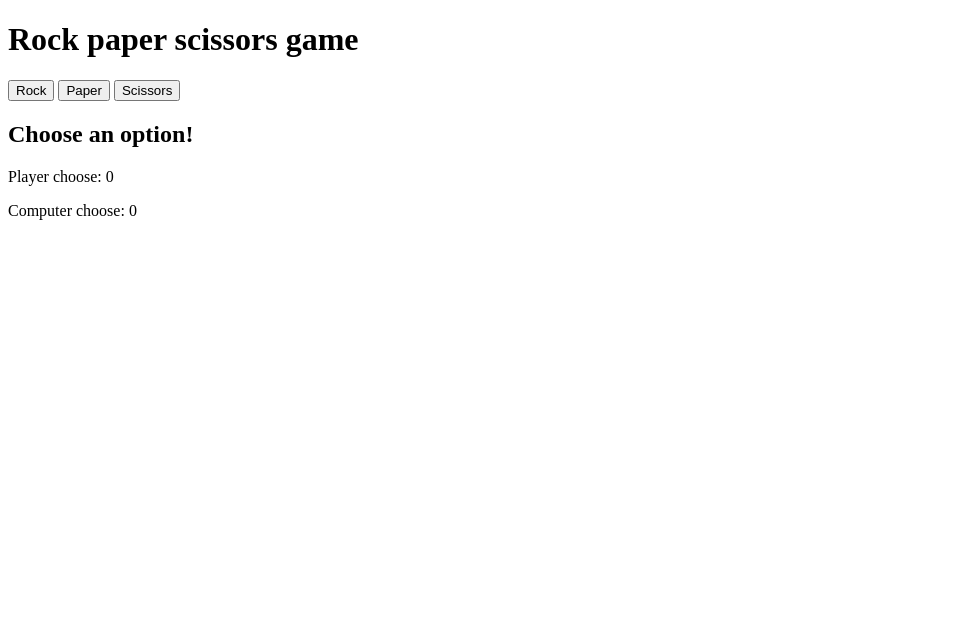
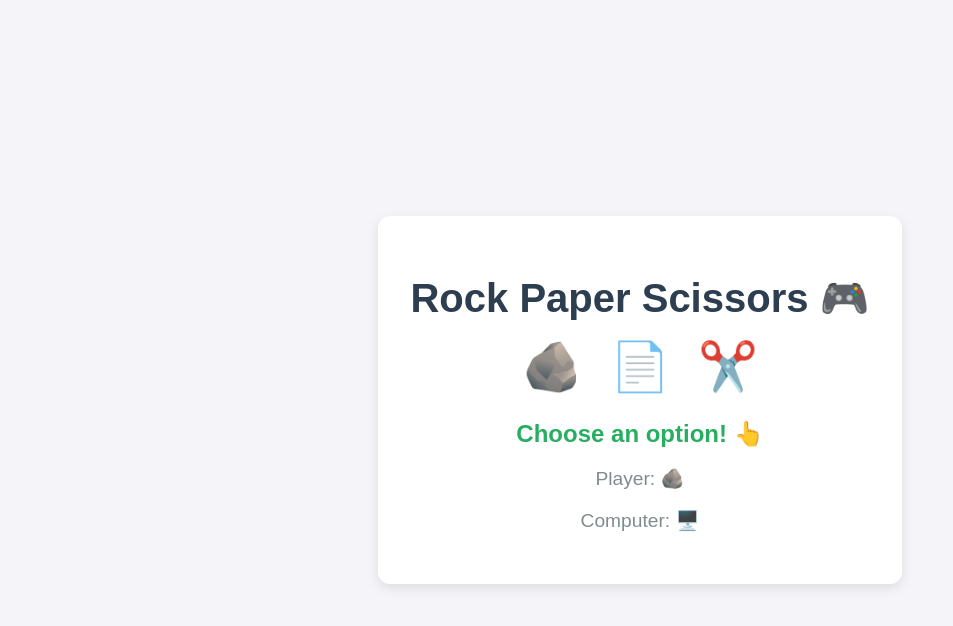
Before and after one commit to SatNarayanSah/Rock-paper-scissor-game, a plain HTML site: page rockpapaerscissors/index.html in a window 1280 px wide. Shown: the whole page, without its empty margins (0-953 px from the left). Drawn offline with Linux system fonts and the light colour scheme.

Commit message:
rock papaer sciossors

```diff
--- a/rockpapaerscissors/index.html
+++ b/rockpapaerscissors/index.html
@@ -3,20 +3,72 @@
   <head>
     <meta charset="UTF-8" />
     <meta name="viewport" content="width=device-width, initial-scale=1.0" />
-    <title>Rock paper Scissors | game</title>
+    <title>Rock Paper Scissors Game</title>
+    <style>
+      body {
+        font-family: 'Arial', sans-serif;
+        background-color: #f4f4f9;
+        color: #333;
+        display: flex;
+        justify-content: center;
+        align-items: center;
+        height: 100vh;
+        margin: 0;
+      }
+      .container {
+        text-align: center;
+        background: white;
+        padding: 2rem;
+        border-radius: 12px;
+        box-shadow: 0 4px 12px rgba(0, 0, 0, 0.1);
+      }
+      h1 {
+        font-size: 2.5rem;
+        margin-bottom: 1rem;
+        color: #2c3e50;
+      }
+      .choices {
+        display: flex;
+        justify-content: center;
+        gap: 1rem;
+        margin-bottom: 1.5rem;
+      }
+      .choice {
+        font-size: 3rem;
+        background: none;
+        border: none;
+        cursor: pointer;
+        transition: transform 0.2s ease;
+      }
+      .choice:hover {
+        transform: scale(1.1);
+      }
+      #result {
+        font-size: 1.5rem;
+        margin: 1rem 0;
+        font-weight: bold;
+        color: #27ae60;
+      }
+      .scores {
+        font-size: 1.2rem;
+        color: #7f8c8d;
+      }
+    </style>
   </head>
   <body>
-    <div>
-      <h1>Rock paper scissors game</h1>
-      <button class="choose" onclick="{playGame('Rock')}" id="rock">Rock</button>
-      <button class="choose" onclick="{playGame('Paper')}" id="paper">Paper</button>
-      <button class="choose" onclick="{playGame('Sciossors')}" id="scissors">
-        Scissors
-      </button>
+    <div class="container">
+      <h1>Rock Paper Scissors 🎮</h1>
+      <div class="choices">
+        <button class="choice" onclick="playGame('🪨')">🪨</button>
+        <button class="choice" onclick="playGame('📄')">📄</button>
+        <button class="choice" onclick="playGame('✂️')">✂️</button>
+      </div>
+      <h2 id="result">Choose an option! 👆</h2>
+      <div class="scores">
+        <p>Player: <span id="playerScore">🪨</span></p>
+        <p>Computer: <span id="computerScore">🖥️</span></p>
+      </div>
     </div>
-    <h2 id="result">Choose an option!</h2>
-    <p>Player choose: <span id="playerScore">0</span></p>
-    <p>Computer choose: <span id="computerScore">0</span></p>
 
     <script src="script.js"></script>
   </body>
--- a/rockpapaerscissors/script.js
+++ b/rockpapaerscissors/script.js
@@ -3,33 +3,37 @@ let computerMoveShow = document.querySelector('#computerScore');
       let showResult = document.querySelector('#result');
 
       function playGame(playerMove) {
+        // Generate a random number to determine the computer's move
         let randomNumber = Math.random();
-  let computerMove = "";
+        let computerMove = '';
 
         if (randomNumber > 0 && randomNumber < 1 / 3) {
-    computerMove = "Rock";
+          computerMove = '🪨'; // Rock
         } else if (randomNumber > 1 / 3 && randomNumber < 2 / 3) {
-    computerMove = "Paper";
+          computerMove = '📄'; // Paper
         } else {
-    computerMove = "Scissors";
+          computerMove = '✂️'; // Scissors
         }
 
+        // Display the player's and computer's moves
+        playerMoveShow.innerHTML = playerMove;
         computerMoveShow.innerHTML = computerMove;
-  playerMoveShow.innerHTML = playerMove;
 
+        // Determine the result of the game
         let result = '';
 
-  if (computerMove.toLowerCase() === playerMove.toLowerCase()) {
-    result = 'It\'s a tie!';
+        if (computerMove === playerMove) {
+          result = 'It\'s a tie! 🤝';
         } else if (
-    (computerMove === "Rock" && playerMove === "scissors") ||
-    (computerMove === "Paper" && playerMove === "rock") ||
-    (computerMove === "Scissors" && playerMove === "paper")
+          (computerMove === '🪨' && playerMove === '✂️') ||
+          (computerMove === '📄' && playerMove === '🪨') ||
+          (computerMove === '✂️' && playerMove === '📄')
         ) {
-    result = 'You lose!';
+          result = 'You lose! 😢';
         } else {
-    result = 'You win!';
+          result = 'You win! 🎉';
         }
 
+        // Display the result
         showResult.innerHTML = result;
       }
```
Lines whose indentation alone changed are shown as unchanged.
